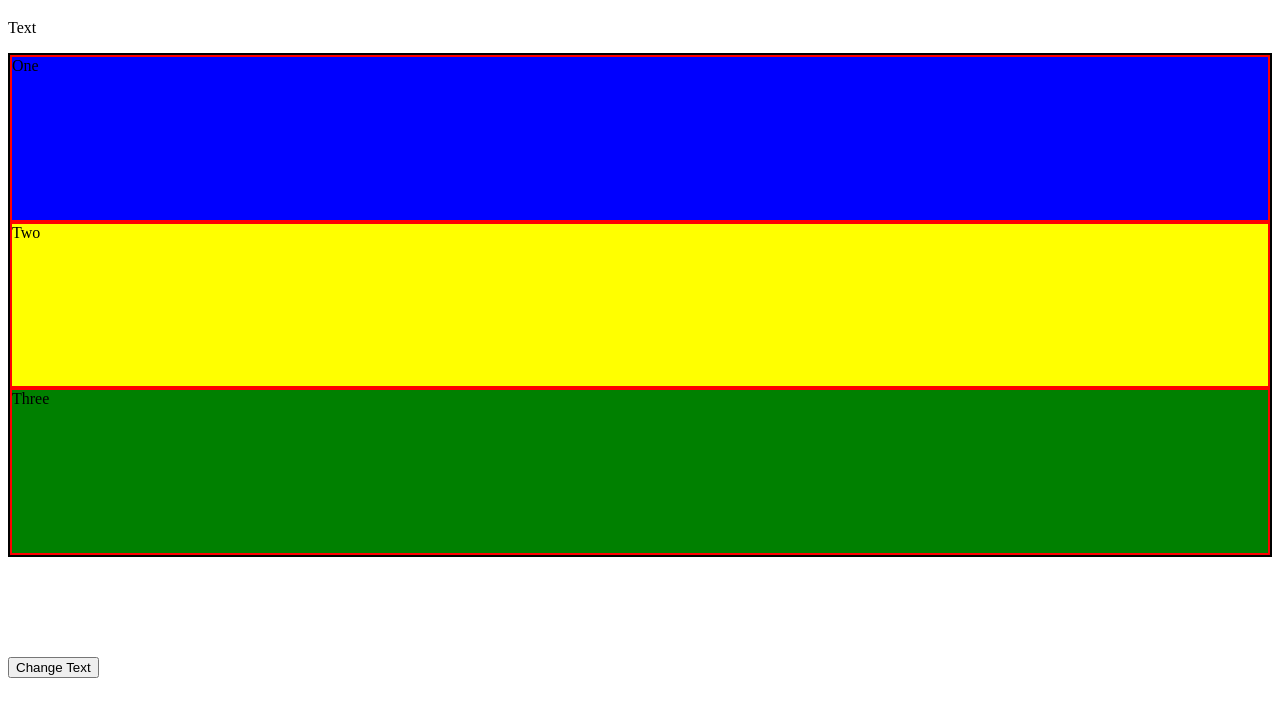
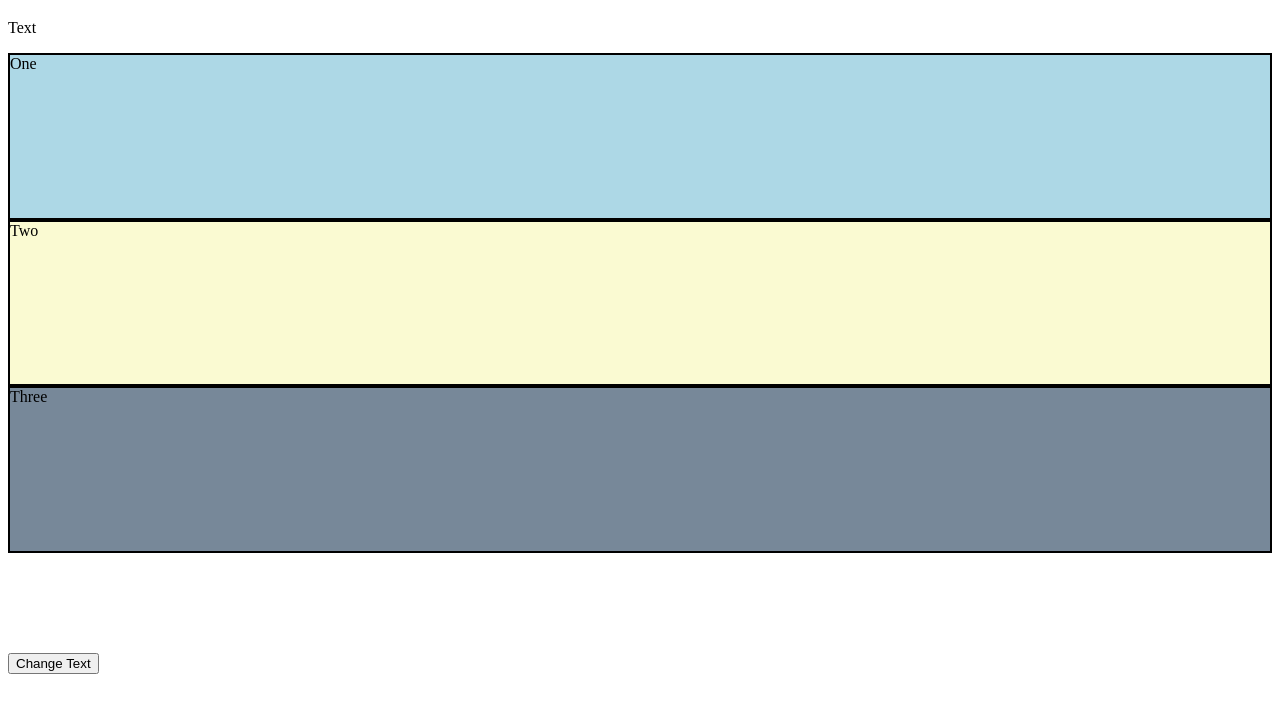
Before and after one commit to bathelix/jsScratch, a plain HTML site: page index.html in a window 1280 px wide. Shown: the part 61-778 px from the top of the page. Drawn offline with Linux system fonts and the light colour scheme.

Commit message:
setTimeout

```diff
--- a/script.js
+++ b/script.js
@@ -128,12 +128,34 @@
 // }
 // console.log(set);
 
-let count = 30;
+//*********************************
 
-while (count <20 ) {
-  console.log(count++);
-}
+// let count = 30;
 
-if (count > 20) {
-  alert ("you made it");
-}
+// while (count <20 ) {
+//   console.log(count++);
+// }
+
+// if (count > 20) {
+//   console.log(count += 100)
+//   alert ("you made it");
+// }
+
+//************************************* */
+
+// var change = document.querySelector('.two');
+
+
+// change.style.background = "red";
+
+// ************************************** setTimeout
+
+// function flash() {
+//   var change = document.querySelector('.two');
+
+//   setTimeout(function(){
+//       change.style.background = "blue";
+//   }, 2000)
+// }
+
+// flash();
--- a/style.css
+++ b/style.css
@@ -1,5 +1,5 @@
 .container {
-    border: black 2px solid;
+
     display: flex;
     flex-direction: column;
     height: 500px;
@@ -7,20 +7,20 @@
 }
 
 .one {
-    background: blue;
-    border: red 2px solid;
+    background: lightblue;
+    border: black 2px solid;
     flex: 1;
 }
 
 .two {
-    background: yellow;
-    border: red 2px solid;
+    background: lightgoldenrodyellow;
+    border: black 2px solid;
     flex: 1;
 }
 
 .three {
-    background: green;
-    border: red 2px solid;
+    background: lightslategray;
+    border: black 2px solid;
     flex: 1;
 }
 
```
